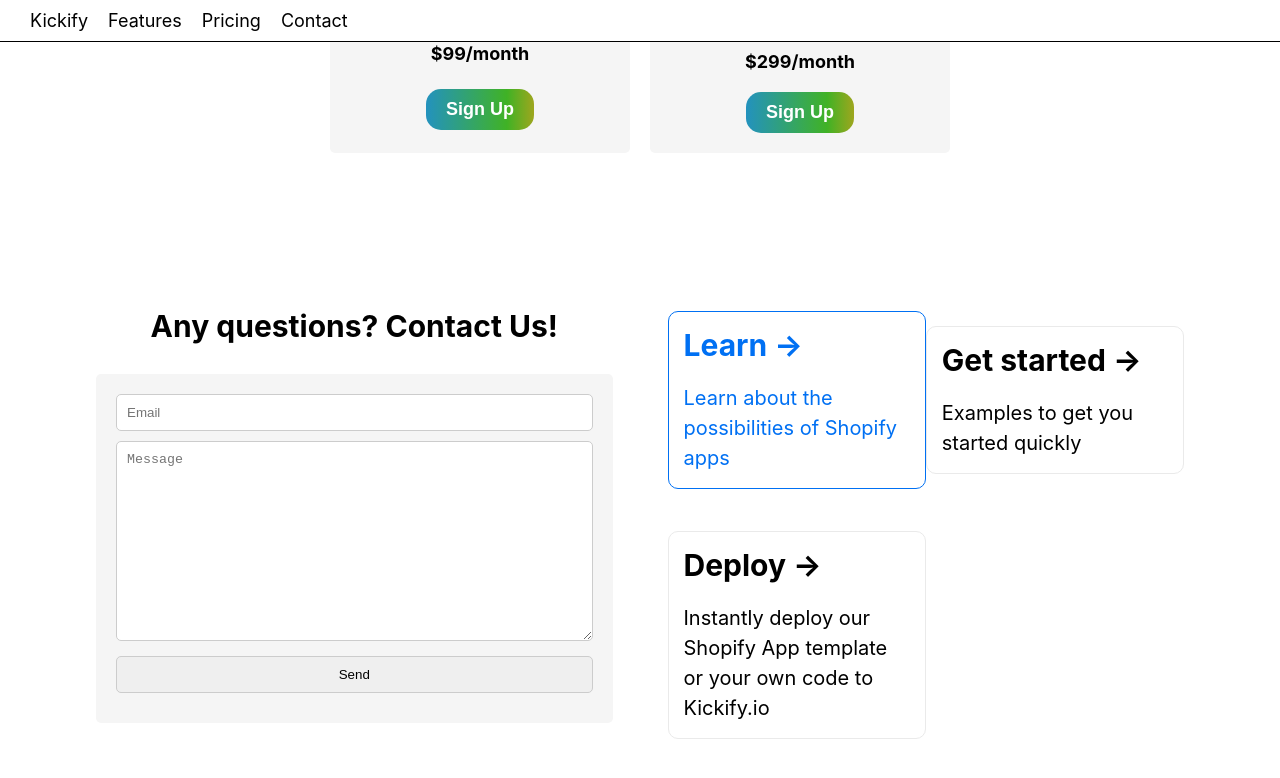
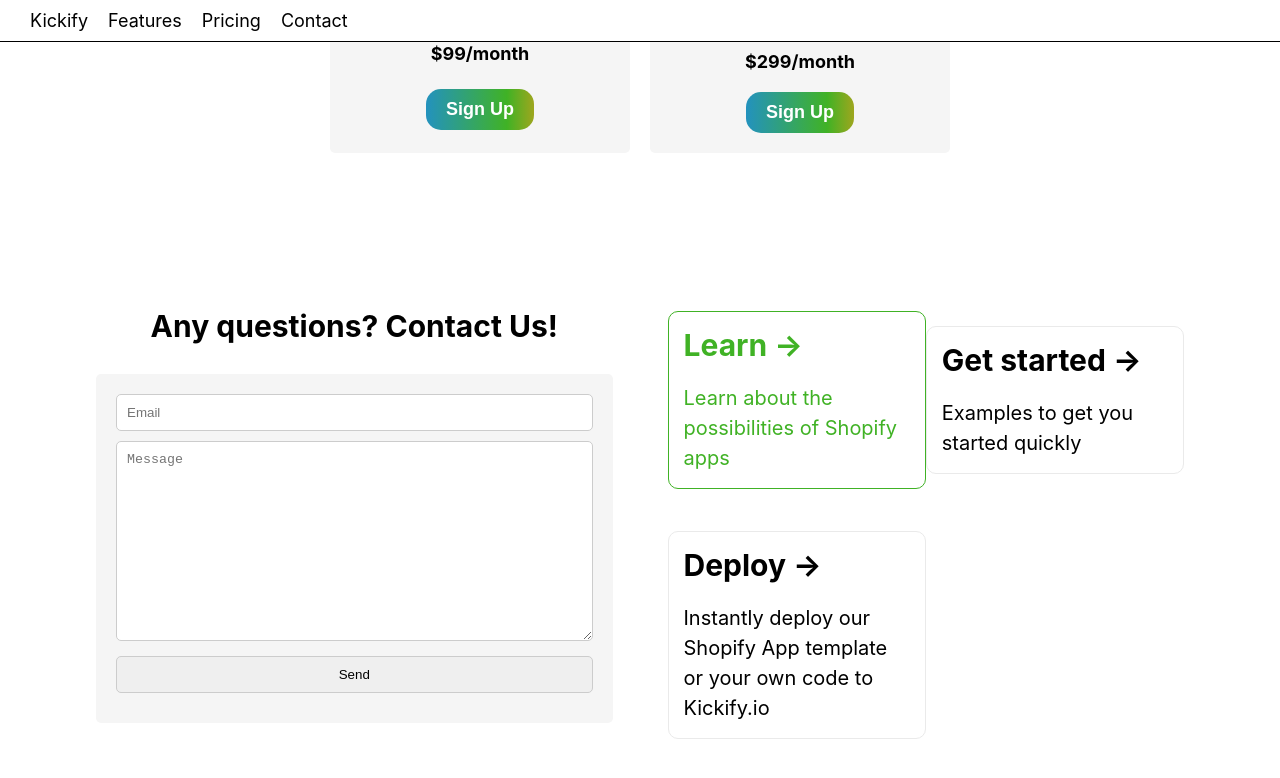
Before and after one commit to Bettelstab/kickify-io, a Next.js app: page / in a window 1280 px wide. In both pictures the pointer is over the link 796 px from the left and 3377 px from the top of the page. Shown: the part 2977-3755 px from the top of the page. Built offline with nearby package versions, Linux system fonts and the light colour scheme.

Commit message:
Use palette colors for action boxes

```diff
--- a/pages/home/Actions.module.css
+++ b/pages/home/Actions.module.css
@@ -23,8 +23,8 @@
 .card:hover,
 .card:focus,
 .card:active {
-  color: #0070f3;
-  border-color: #0070f3;
+  color: var(--yellow-green);
+  border-color: var(--yellow-green);
 }
 
 .card h2 {
```
